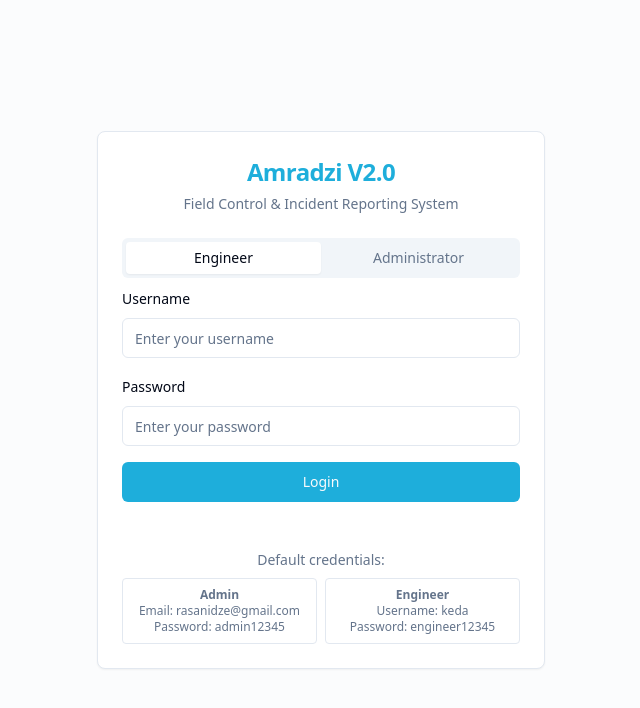
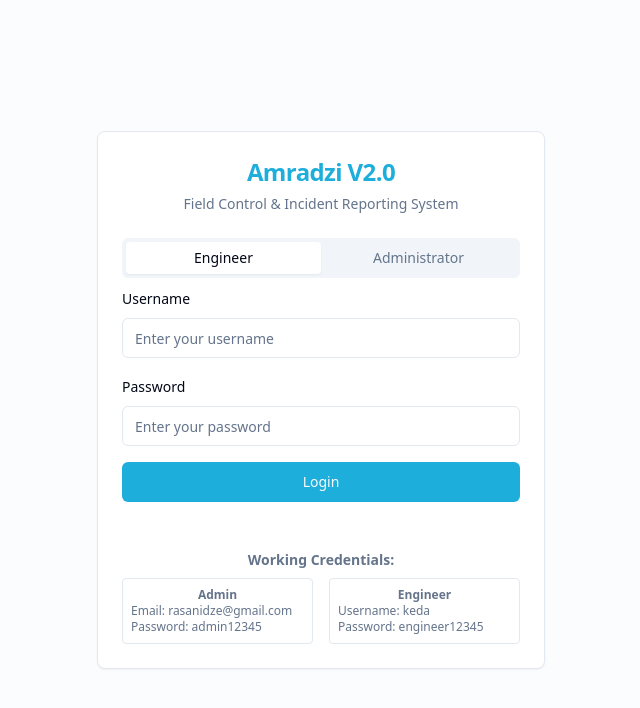
Before and after one commit to sergoch/field-watch-report-system-323685b4, a React (Vite) app: page /login in a window 1280 px wide. Shown: the top 708 px of the page, without its empty margins (319-959 px from the left). Built offline with nearby package versions, Linux system fonts and the light colour scheme.

Commit message:
Fix: Add default login credentials
Add default credentials for admin and engineer users to the login page for easy access.

```diff
--- a/src/components/auth/LoginForm.tsx
+++ b/src/components/auth/LoginForm.tsx
@@ -1,3 +1,4 @@
+
 import { useState } from 'react';
 import { useAuth } from '@/contexts/AuthContext';
 import { Button } from "@/components/ui/button";
@@ -135,19 +136,19 @@ export function LoginForm() {
           </TabsContent>
         </Tabs>
       </CardContent>
-      <CardFooter className="text-center text-sm">
+      <CardFooter className="flex justify-center text-sm">
         <div className="text-muted-foreground w-full space-y-2">
-          <p>Default credentials:</p>
-          <div className="grid grid-cols-2 gap-2 text-xs">
+          <p className="text-center font-semibold">Working Credentials:</p>
+          <div className="grid grid-cols-2 gap-4 text-xs">
             <div className="border rounded p-2">
-              <p className="font-bold">Admin</p>
-              <p>Email: rasanidze@gmail.com</p>
-              <p>Password: admin12345</p>
+              <p className="font-bold text-center">Admin</p>
+              <p><span className="font-medium">Email:</span> rasanidze@gmail.com</p>
+              <p><span className="font-medium">Password:</span> admin12345</p>
             </div>
             <div className="border rounded p-2">
-              <p className="font-bold">Engineer</p>
-              <p>Username: keda</p>
-              <p>Password: engineer12345</p>
+              <p className="font-bold text-center">Engineer</p>
+              <p><span className="font-medium">Username:</span> keda</p>
+              <p><span className="font-medium">Password:</span> engineer12345</p>
             </div>
           </div>
         </div>
```
